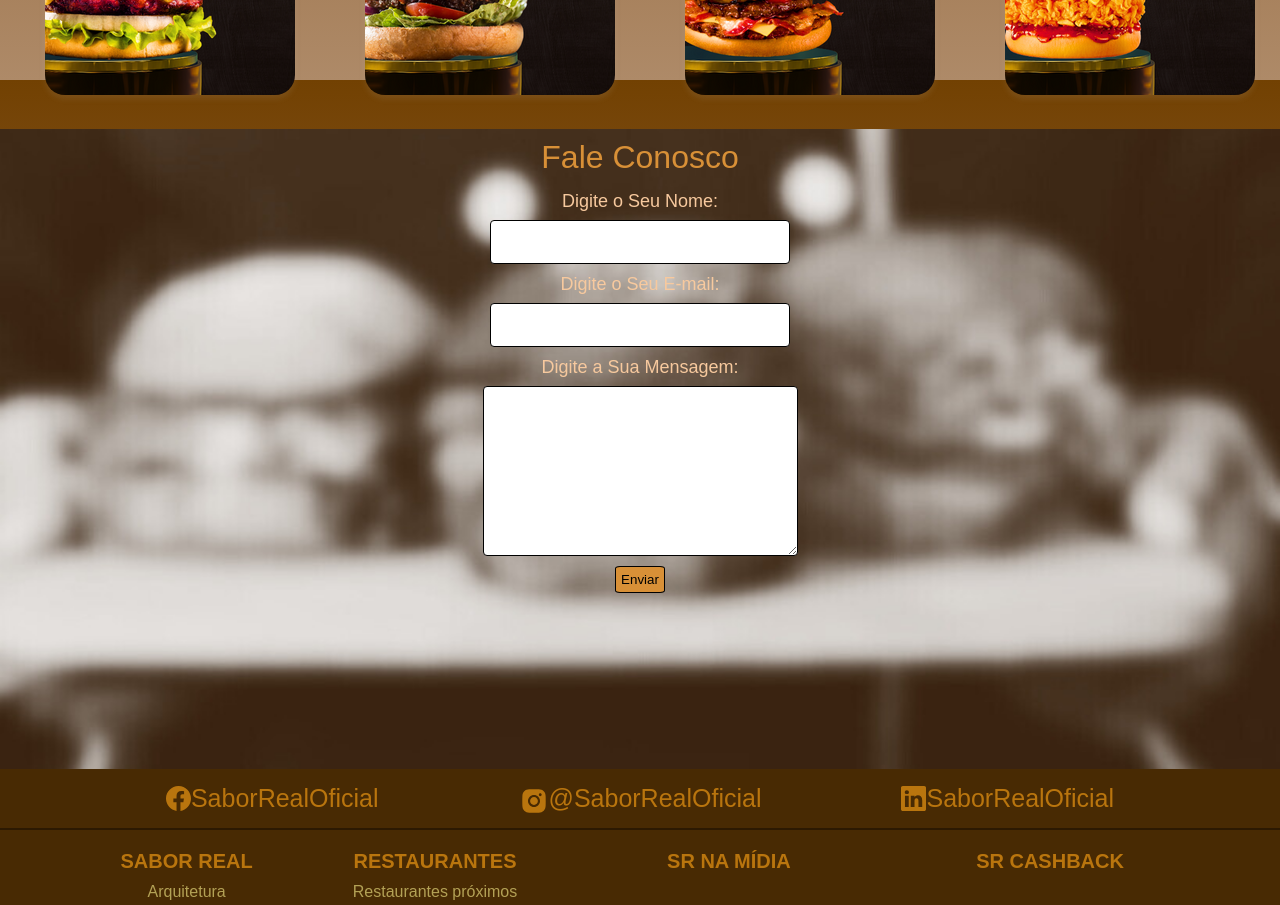
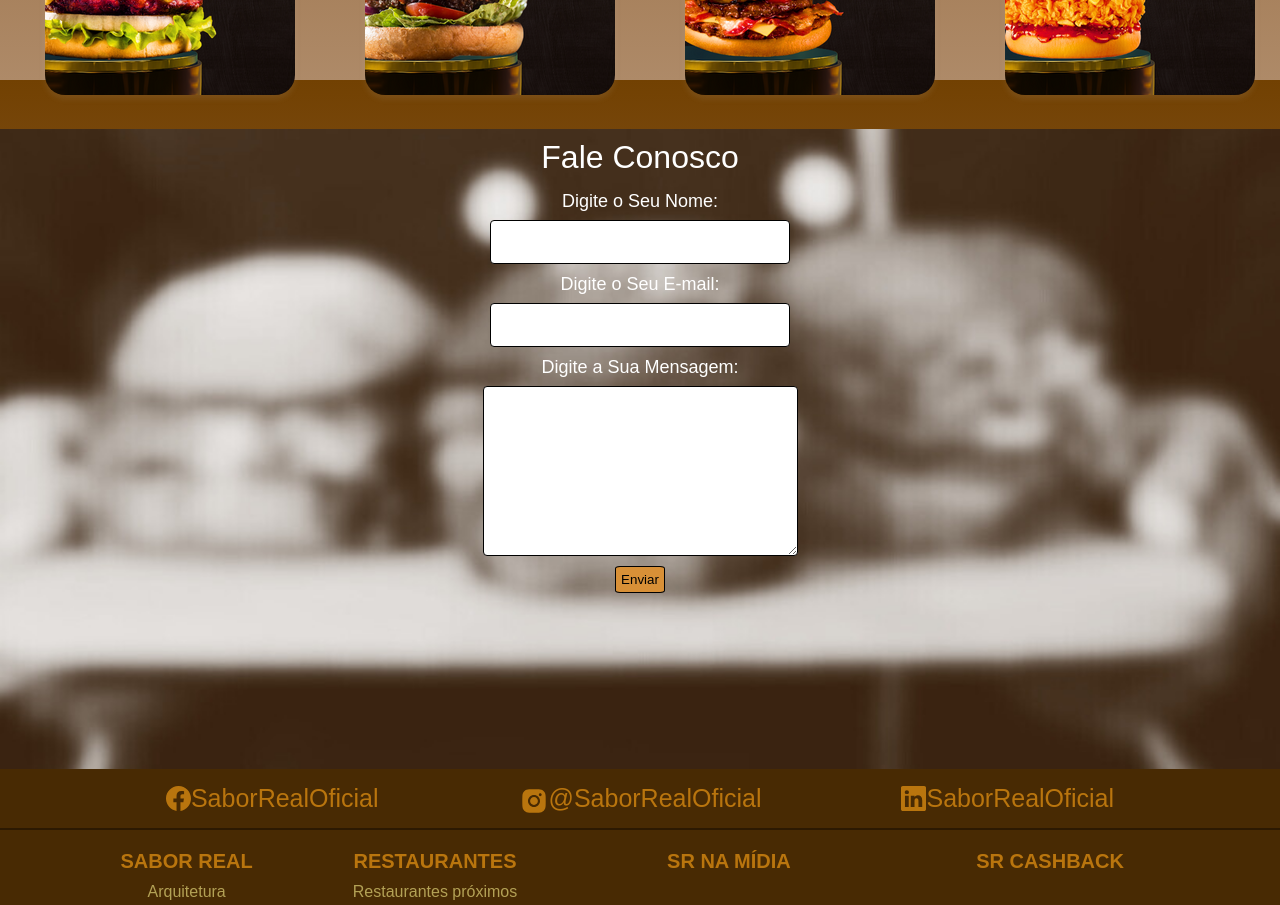
Before and after one commit to JoaoLucasRodriguesdaSilva/PS-CEOS, a React (Create React App) app in the folder hamburgueria/: page / in a window 1280 px wide. Shown: the part 1520-2425 px from the top of the page. Built offline with nearby package versions, Linux system fonts and the light colour scheme.

Commit message:
modified:   hamburgueria/src/index.css

```diff
--- a/hamburgueria/src/index.css
+++ b/hamburgueria/src/index.css
@@ -211,7 +211,7 @@ form{
     margin-top: 10px;
     margin-bottom:15px;
     font-size: xx-large;
-    color:#d89037;
+    color:#ffffff;
     font-family:Arial, Helvetica, sans-serif;
     height:fit-content;
 }
@@ -235,7 +235,7 @@ input[type=text], select {
 .texto_formulario{
     font-family: Arial, Helvetica, sans-serif;
     font-size: large;
-    color:#F7C99E;
+    color:#ffffff;
     display: flex;
     width:fit-content;
     margin-left: auto;
```
